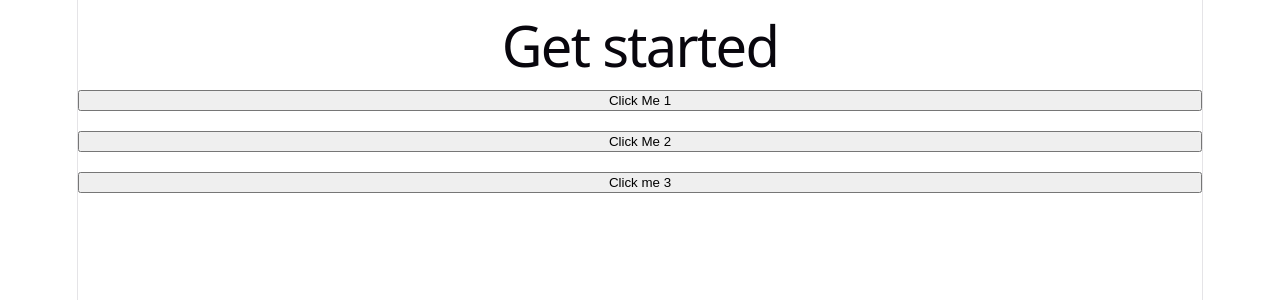
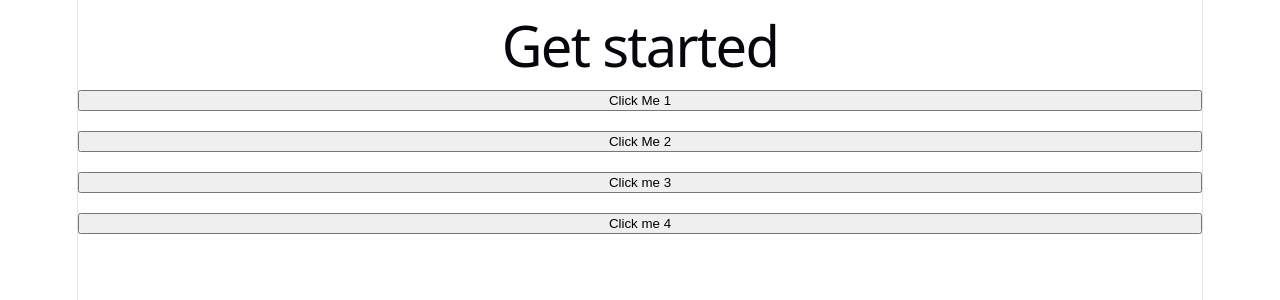
Before and after one commit to kamalcodezen/react-core-concept-part2, a React (Vite) app: page / in a window 1280 px wide. Shown: the top 300 px of the page. Built offline with nearby package versions, Linux system fonts and the light colour scheme.

Commit message:
clickHandle 4 explore

```diff
--- a/src/App.jsx
+++ b/src/App.jsx
@@ -39,6 +39,11 @@ const clickHandle3 = () => {
       </button>
 
 
+      <button style={buttonStyle} onClick={() => {alert("click button 4")}}>
+        Click me 4
+      </button>
+
+
 
     </>
   );
```
